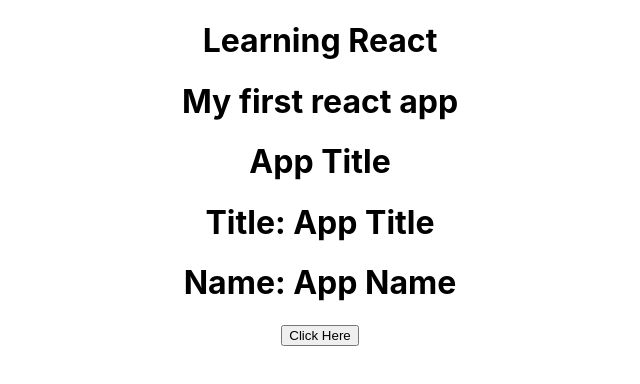
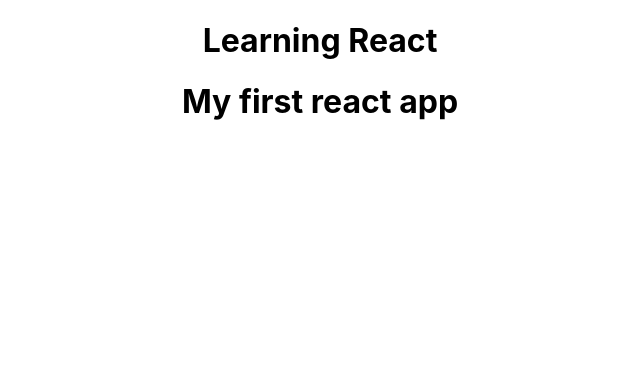
Before and after one commit to shaikjrizwana/primosoft-batch-1-training, a React (Create React App) app in the folder my-react-app/: page / in a window 1280 px wide. Shown: the top 384 px of the page, without its empty margins (320-960 px from the left). Built offline with nearby package versions, Linux system fonts and the light colour scheme.

Commit message:
feat: LifeCycle Methods Description: Before getting the output in the browser, the component will go through 3 phases: Mounting, updating and unmounting. These phases are referred to as the component life cycle.

```diff
--- a/my-react-app/src/App.js
+++ b/my-react-app/src/App.js
@@ -1,21 +1,16 @@
 import React, {Component} from 'react';
-import MyComponent from './MyComponent';
 import './App.css';
 
-
 class App extends Component{
-  constructor(props){
-    super(props);
-    this.onClick = this.onClick.bind(this);
-    this.state = {
-      title: 'App Title',
-      name : 'App Name',
-    };
+  componentWillMount(){
+    console.log("Before the component gets mounted");
+  }
+  componentDidMount(){
+    console.log('After the component gets mounted');
   }
   onMouseOver(){
     alert("Mouse overed");
   }
-
   onSubmit(event){
     event.preventDefault();
     console.log(this.input.value);
@@ -32,11 +27,6 @@ class App extends Component{
       <div className="App" >
           <h1>Learning React</h1>
           <h1>My first react app</h1>
-          <h1>{this.state.title}</h1>
-          <MyComponent
-          title = {this.state.title}
-          name = {this.state.name}
-          onClick = {this.onClick}/>
       </div>
     )
   }
```
